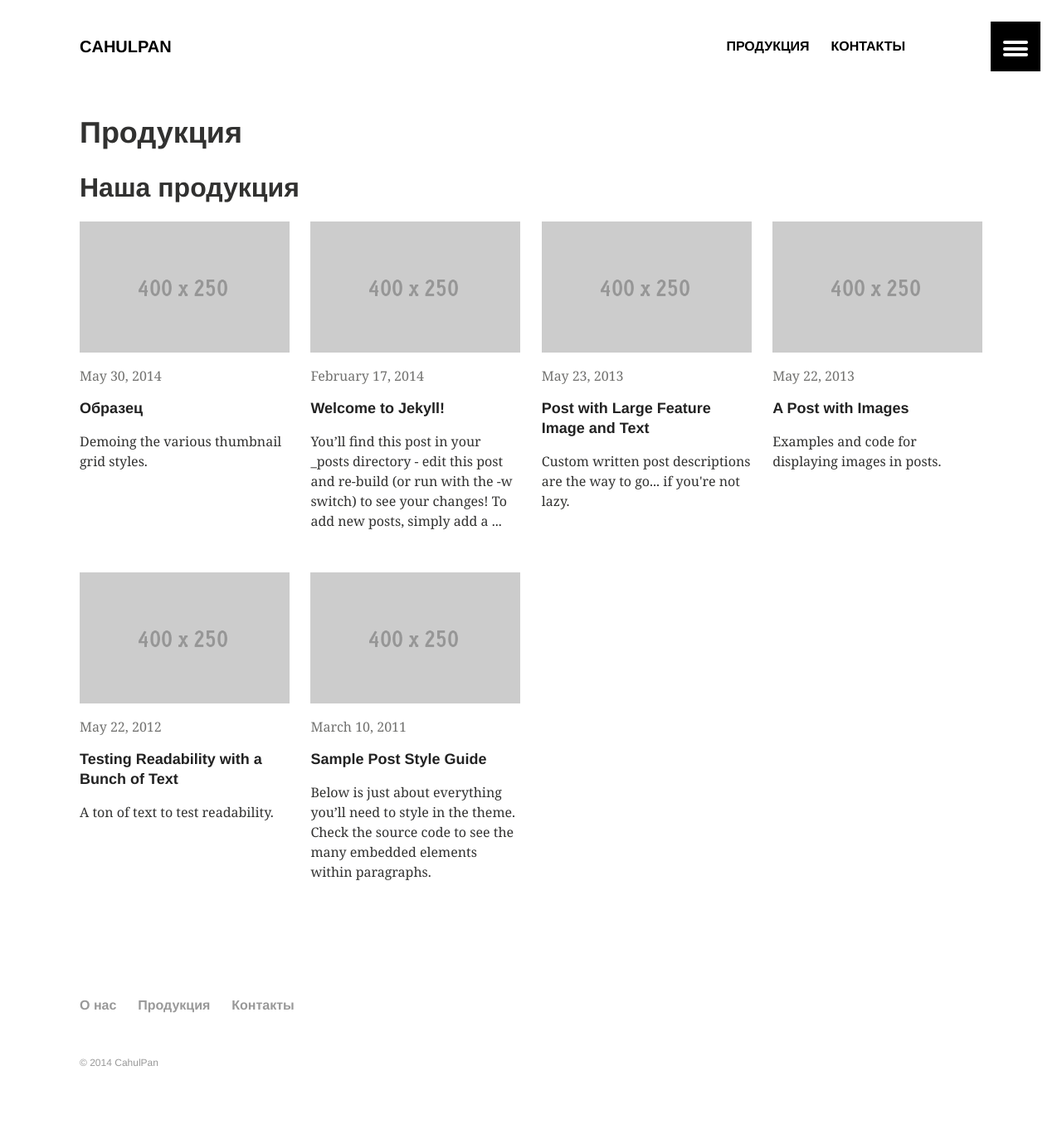
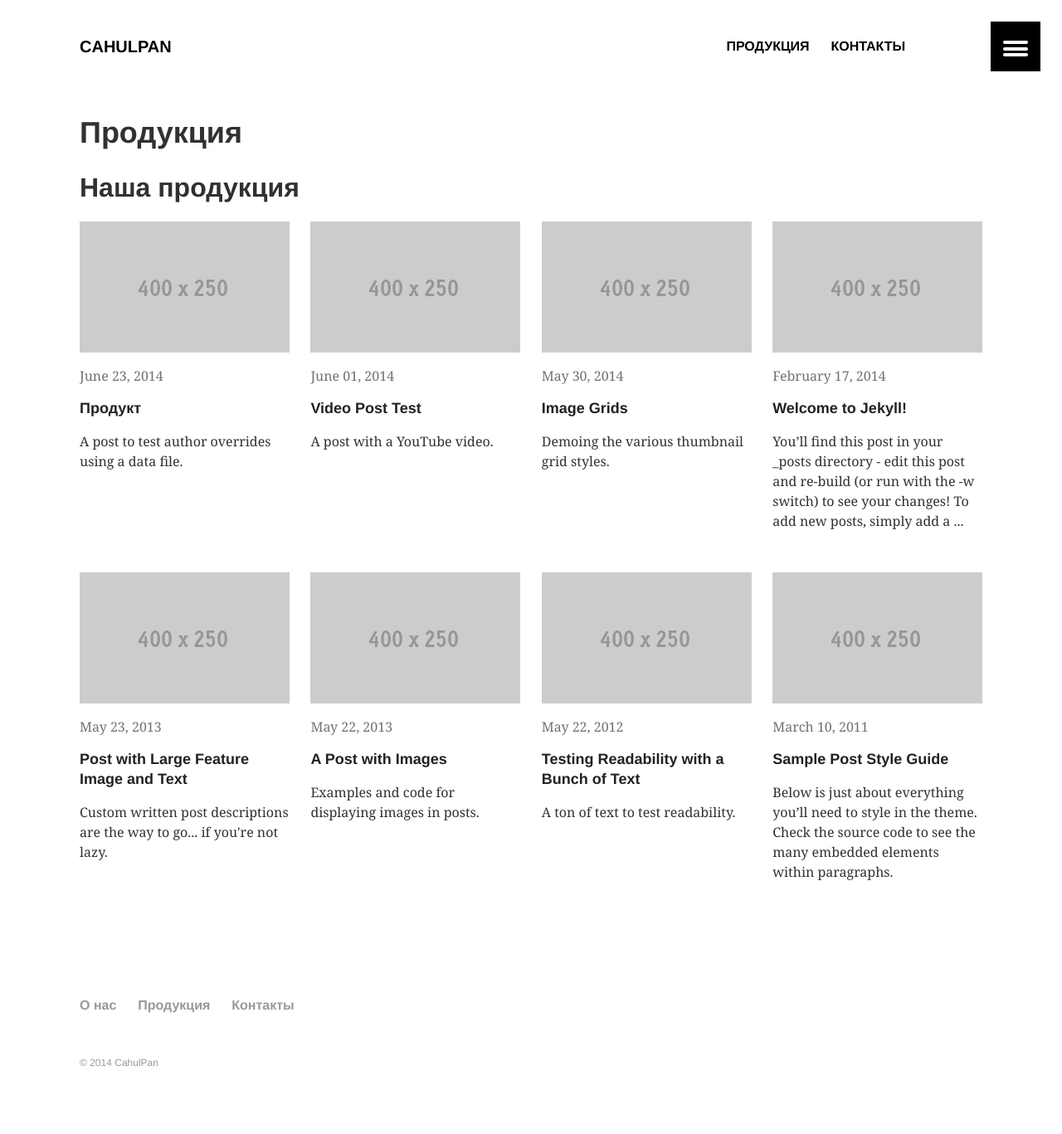
Before and after one commit to lxMBIT/cahulpan, a Jekyll site: the page built from products/index.md, in a window 1280 px wide. Shown: the whole page at 83% size. Built offline with Jekyll 4.4.1, drawn with Linux system fonts in a browser that asks for light colours; a file with an impossible date is left out.

Commit message:
Revert "ф"
This reverts commit b53c661e258e41d96e8dd272d21e45f130e3993a.

```diff
--- a/_posts/articles/2014-05-30-image-grids.md
+++ b/_posts/articles/2014-05-30-image-grids.md
@@ -1,6 +1,6 @@
 ---
 layout: product
-title: "Образец"
+title: "Image Grids"
 date: 2014-05-30T11:51:25-04:00
 modified:
 categories: products
--- a/_posts/articles/2014-05-31-video-post-test.md
+++ b/_posts/articles/2014-05-31-video-post-test.md
@@ -1,12 +1,12 @@
 ---
 layout: product
-title: "Еще продукт"
-date:
+title: "Video Post Test"
+date: 2014-05-31T23:14:02-04:00
 modified:
 categories: products
 excerpt: "A post with a YouTube video."
 tags: [video]
-ads: false
+ads: true
 image:
   feature:
   teaser:
```
Also changed, not shown: _posts/articles/2014-06-23-author-override.md (+1 -1 lines).
